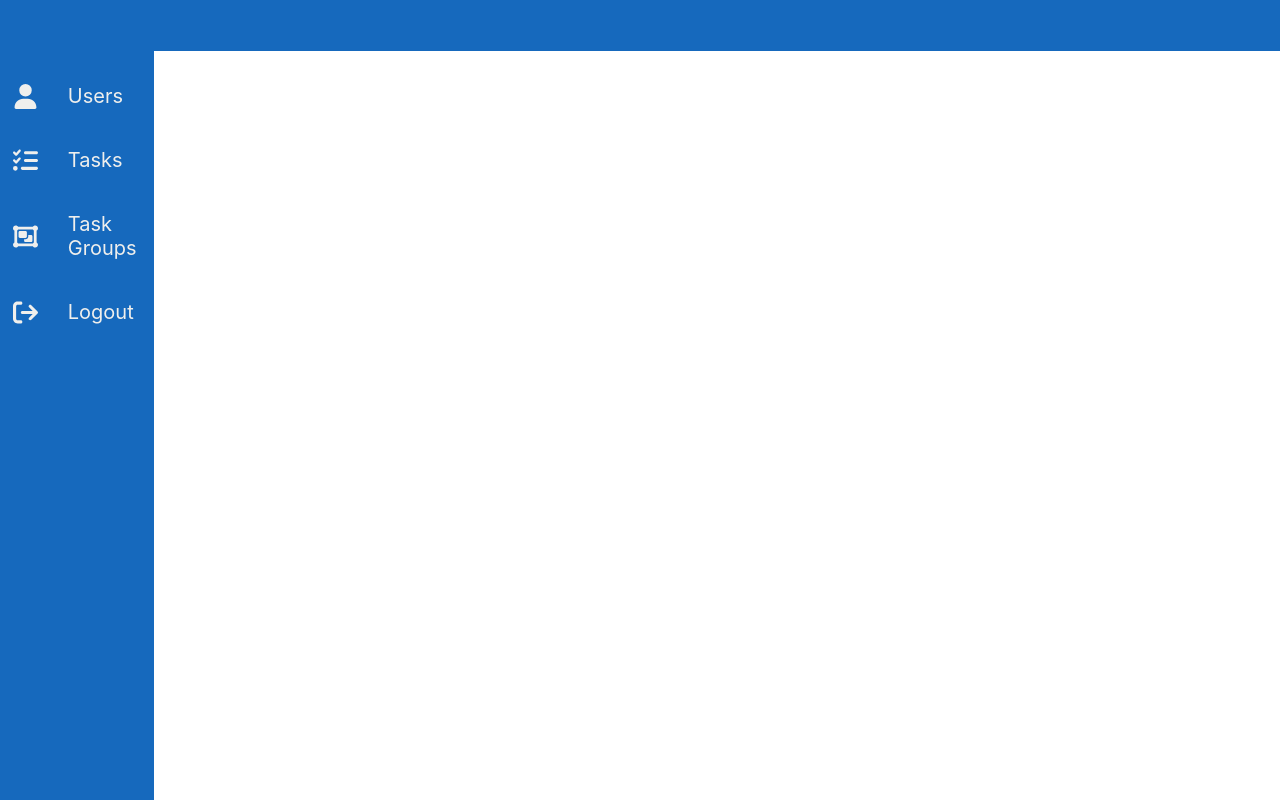
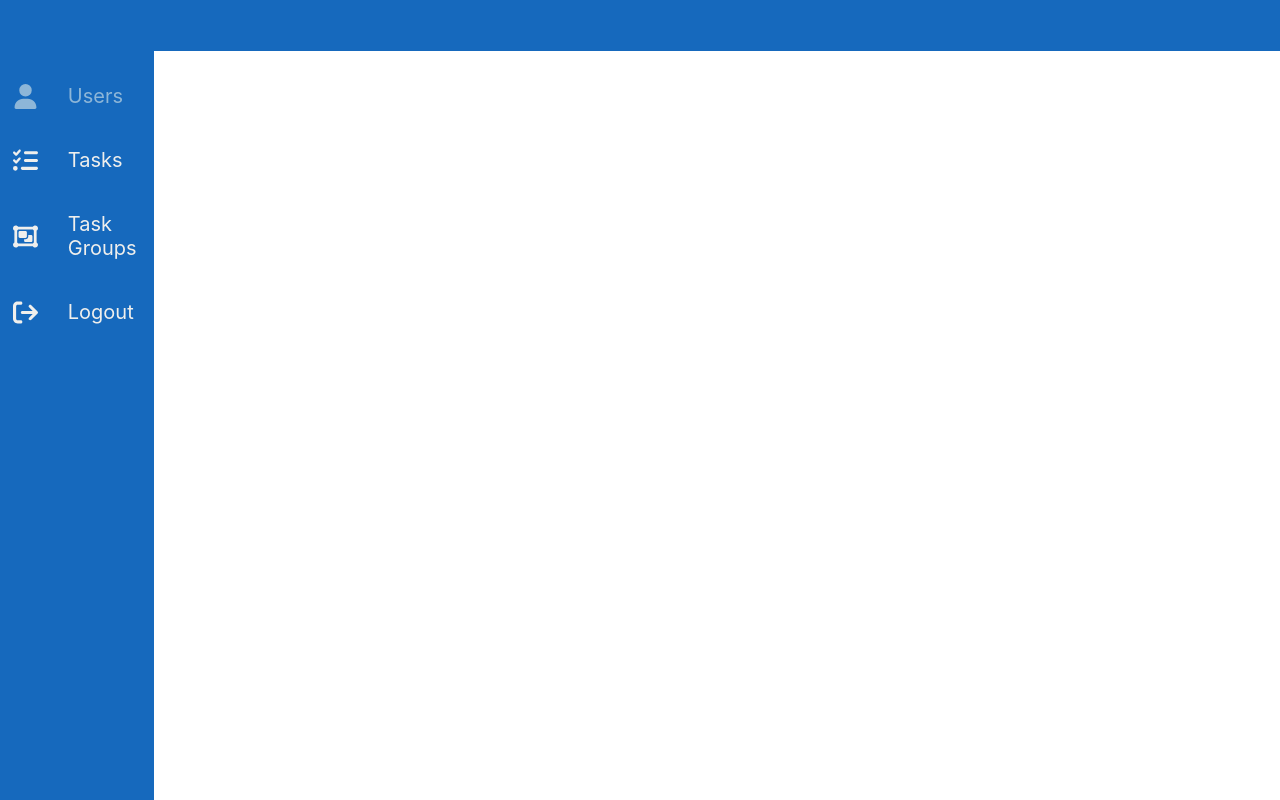
Before and after one commit to despotovic99/AnaPHP, a React (Create React App) app in the folder client/: page / in a window 1280 px wide. Built offline with nearby package versions, Linux system fonts and the light colour scheme; no server answers; sample sign-in values are in the browser's storage.

Commit message:
added styling for active and inactive drawer items

```diff
--- a/client/src/UI/DrawerContainer.tsx
+++ b/client/src/UI/DrawerContainer.tsx
@@ -1,11 +1,16 @@
 import '../styles/DrawerContainerStyle.css'
 import {faObjectGroup, faSignOut, faTasks, faUser} from "@fortawesome/free-solid-svg-icons";
 import {FontAwesomeIcon} from "@fortawesome/react-fontawesome";
-import {useNavigate} from "react-router-dom";
-import {ScreenNames} from "../common/constants/ScreenNames";
+import {useLocation, useNavigate} from "react-router-dom";
+import {useEffect, useState} from "react";
 
 const DrawerContainer = () => {
+    const inactiveDrawerItemClass = 'drawer-item-container inactive';
+    const activeDrawerItemClass = 'drawer-item-container active';
+
     const navigate = useNavigate();
+    const location = useLocation();
+    const [activeDrawerItem, setActiveDrawerItem] = useState('/');
 
     const navigationHandler = (screen: string) => {
         navigate(screen);
@@ -17,21 +22,29 @@ const DrawerContainer = () => {
         navigate('/login');
     }
 
+    const getItemContainerClassName = (path: string) => {
+        return activeDrawerItem === path ? activeDrawerItemClass : inactiveDrawerItemClass;
+    }
+
+    useEffect(() => {
+        setActiveDrawerItem(location.pathname);
+    }, [location.pathname])
+
     return (
         <div className={'drawer-container'}>
             <div className={'drawer-items-container'}>
-                <div className={'drawer-item-container inactive'}
-                     onClick={navigationHandler.bind(this, ScreenNames.usersScreen)}>
+                <div className={getItemContainerClassName('/')}
+                     onClick={navigationHandler.bind(this, '/')}>
                     <FontAwesomeIcon icon={faUser} className={'icon'}/>
                     <p>Users</p>
                 </div>
-                <div className={'drawer-item-container inactive'}
-                     onClick={navigationHandler.bind(this, ScreenNames.tasksScreen)}>
+                <div className={getItemContainerClassName('/tasks')}
+                     onClick={navigationHandler.bind(this, '/tasks')}>
                     <FontAwesomeIcon icon={faTasks} className={'icon'}/>
                     <p>Tasks</p>
                 </div>
-                <div className={'drawer-item-container inactive'}
-                     onClick={navigationHandler.bind(this, ScreenNames.taskGroupsScreen)}>
+                <div className={getItemContainerClassName('/task-groups')}
+                     onClick={navigationHandler.bind(this, 'task-groups')}>
                     <FontAwesomeIcon icon={faObjectGroup} className={'icon'}/>
                     <p>Task Groups</p>
                 </div>
```
